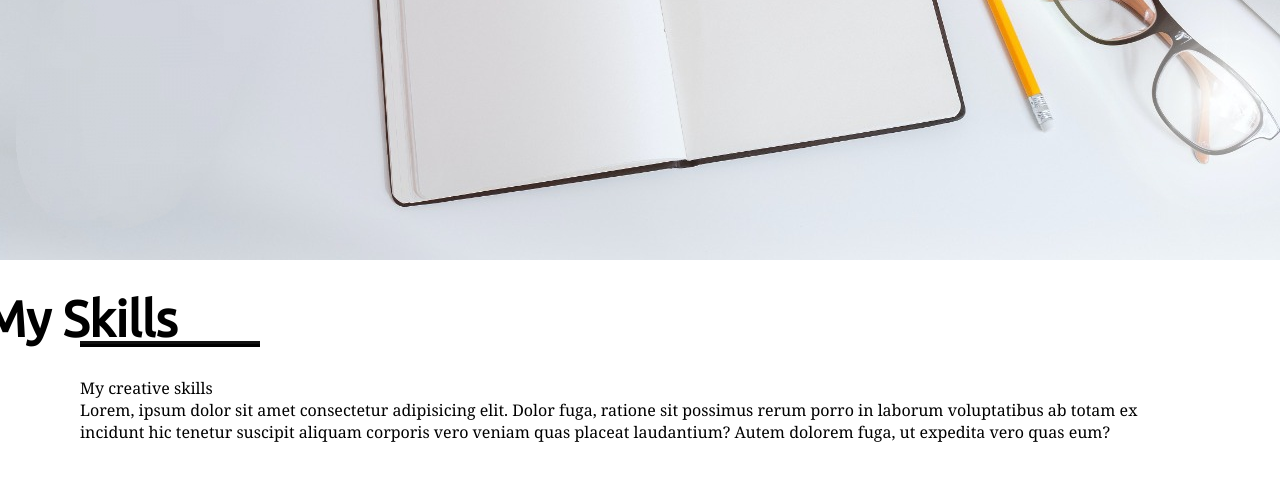
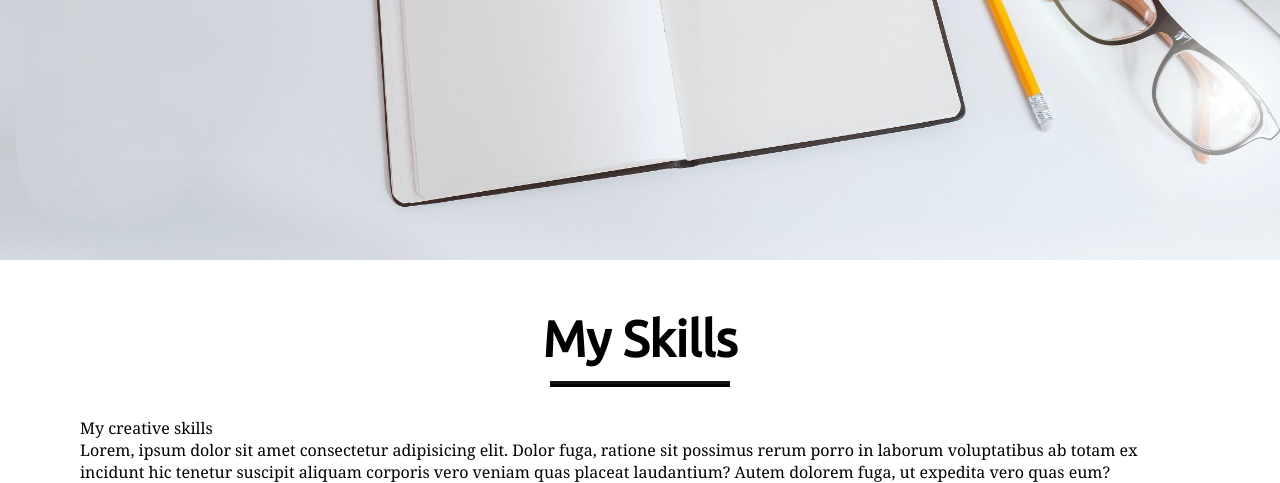
Before and after one commit to kajaljha09/Portfolio, a plain HTML site: page index.html in a window 1280 px wide. Shown: the part 540-1023 px from the top of the page. Before the commit the page ends 983 px from the top, so only its background shows below. Drawn offline with nearby package versions, Linux system fonts and the light colour scheme.

Commit message:
css continued

```diff
--- a/style.css
+++ b/style.css
@@ -126,12 +126,14 @@
 .title{
 
     margin:30px auto;
-    padding: auto;
+    padding: 20px;
     text-align: center;
     font-family: Ubuntu,sans-serif;
     font-size: 50px;
     position: relative;
-    transform:translateX(-50%)
+
+
+
 
 
 
@@ -145,7 +147,8 @@
     width:180px;
     left:50%;
     height:3px;
-    background:#111
+    background:#111;
+    transform:translateX(-50%)
 
 }
 .skills-content{
```
